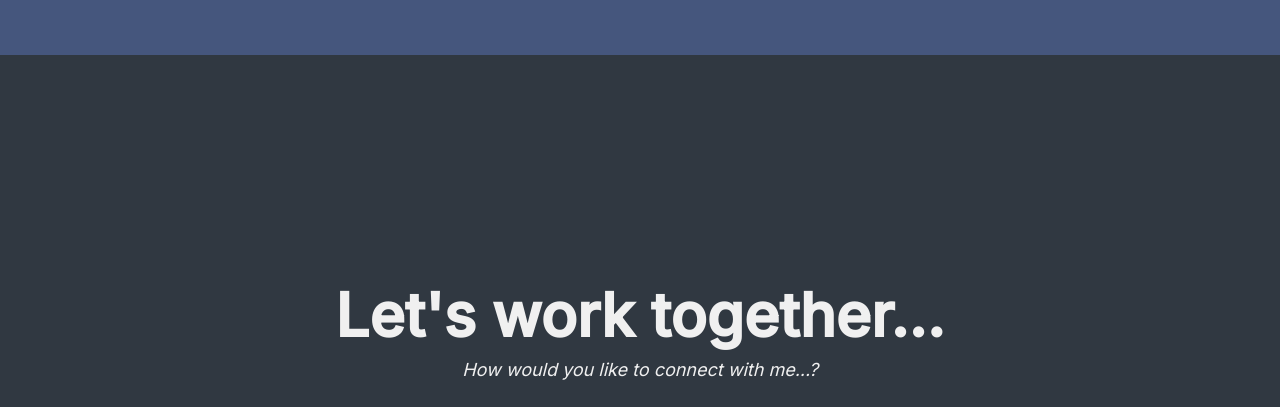
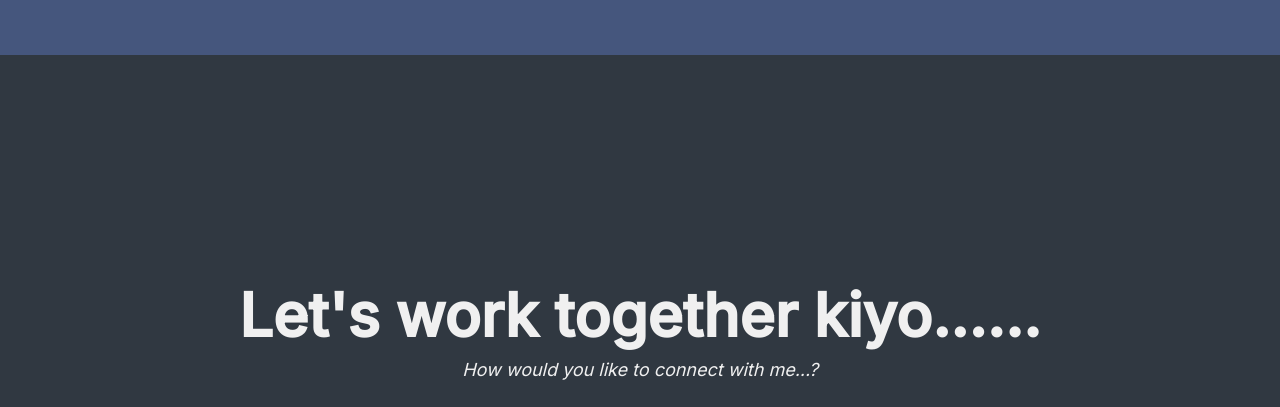
Before and after one commit to kjb121/kjb1sdasda21.github.io, a plain HTML site: page index.html in a window 1280 px wide. Shown: the part 1532-1939 px from the top of the page. Drawn offline with Linux system fonts and the light colour scheme.

Commit message:
Update index.html

```diff
--- a/index.html
+++ b/index.html
@@ -92,7 +92,7 @@
 
         <section id="contact" class="contact-page">
             <div class="contact-section">
-                <h2>Let's work together...</h2>
+                <h2>Let's work together kiyo......</h2>
                 <p>How would you like to connect with me...?</p>
             </div>
 
```
